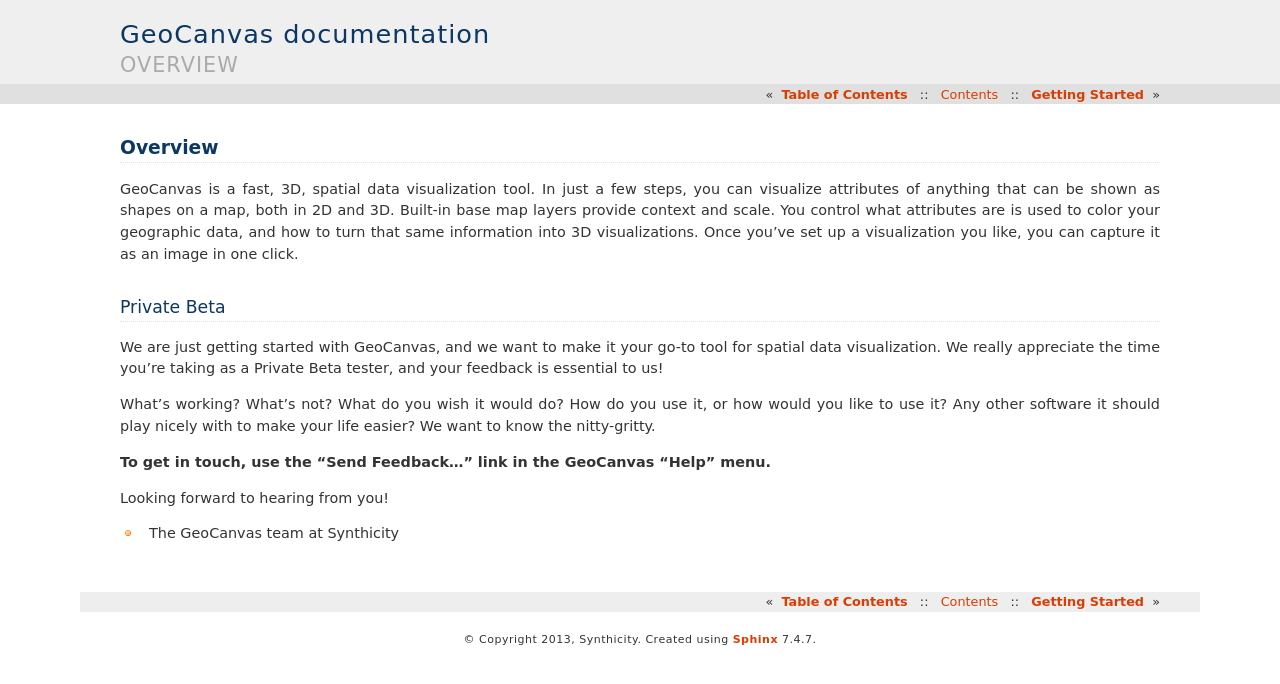
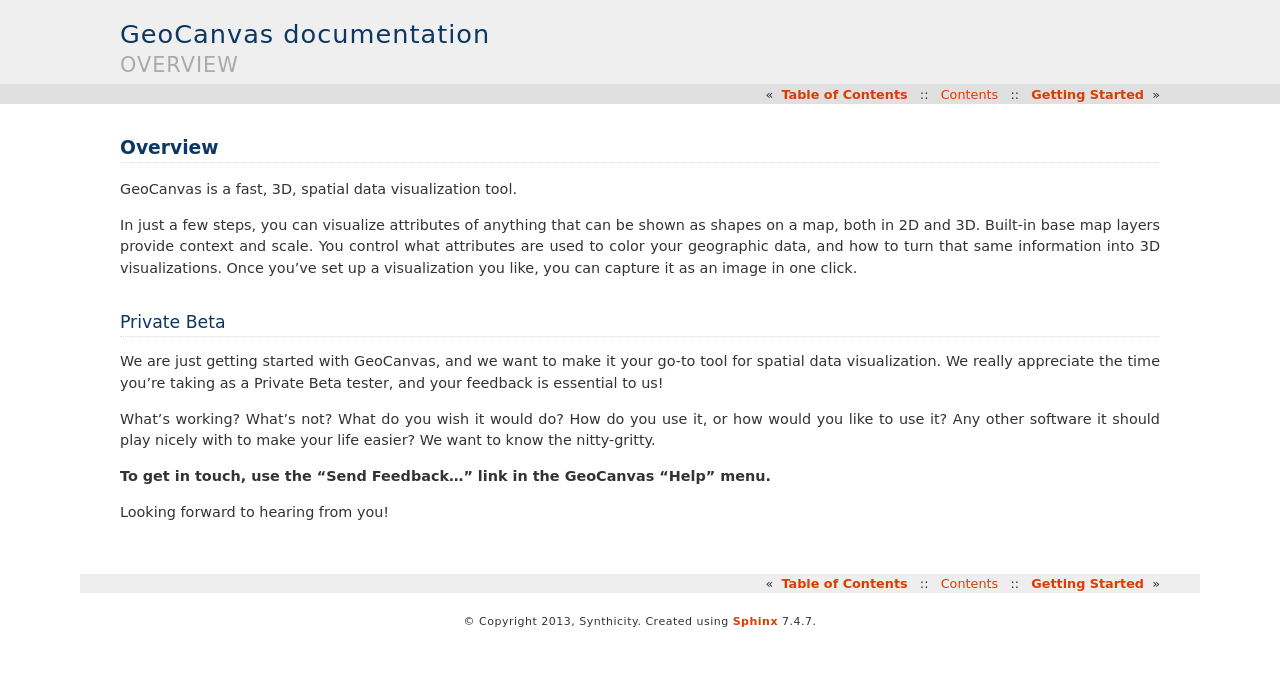
Before and after one commit to UDST/geocanvasdocs, a Sphinx documentation site: the page built from docs/Overview.rst, in a window 1280 px wide. Shown: the top 684 px of the page. Built offline with Sphinx 7.4.7, drawn with Linux system fonts in a browser that asks for light colours.

Commit message:
Fixed typos

```diff
--- a/docs/Overview.rst
+++ b/docs/Overview.rst
@@ -1,7 +1,9 @@
 Overview
 ========
 
-GeoCanvas is a fast, 3D, spatial data visualization tool. In just a few steps, you can visualize attributes of anything that can be shown as shapes on a map, both in 2D and 3D. Built-in base map layers provide context and scale. You control what attributes are is used to color your geographic data, and how to turn that same information into 3D visualizations. Once you've set up a visualization you like, you can capture it as an image in one click.
+GeoCanvas is a fast, 3D, spatial data visualization tool.
+
+In just a few steps, you can visualize attributes of anything that can be shown as shapes on a map, both in 2D and 3D. Built-in base map layers provide context and scale. You control what attributes are used to color your geographic data, and how to turn that same information into 3D visualizations. Once you've set up a visualization you like, you can capture it as an image in one click.
 
 Private Beta
 ------------
@@ -13,5 +15,3 @@
 **To get in touch, use the "Send Feedback…" link in the GeoCanvas "Help" menu.**
 
 Looking forward to hearing from you!
-
-- The GeoCanvas team at Synthicity
```
Also changed, not shown: docs/Getting Started.rst (+18 -14 lines), 9 other files.
